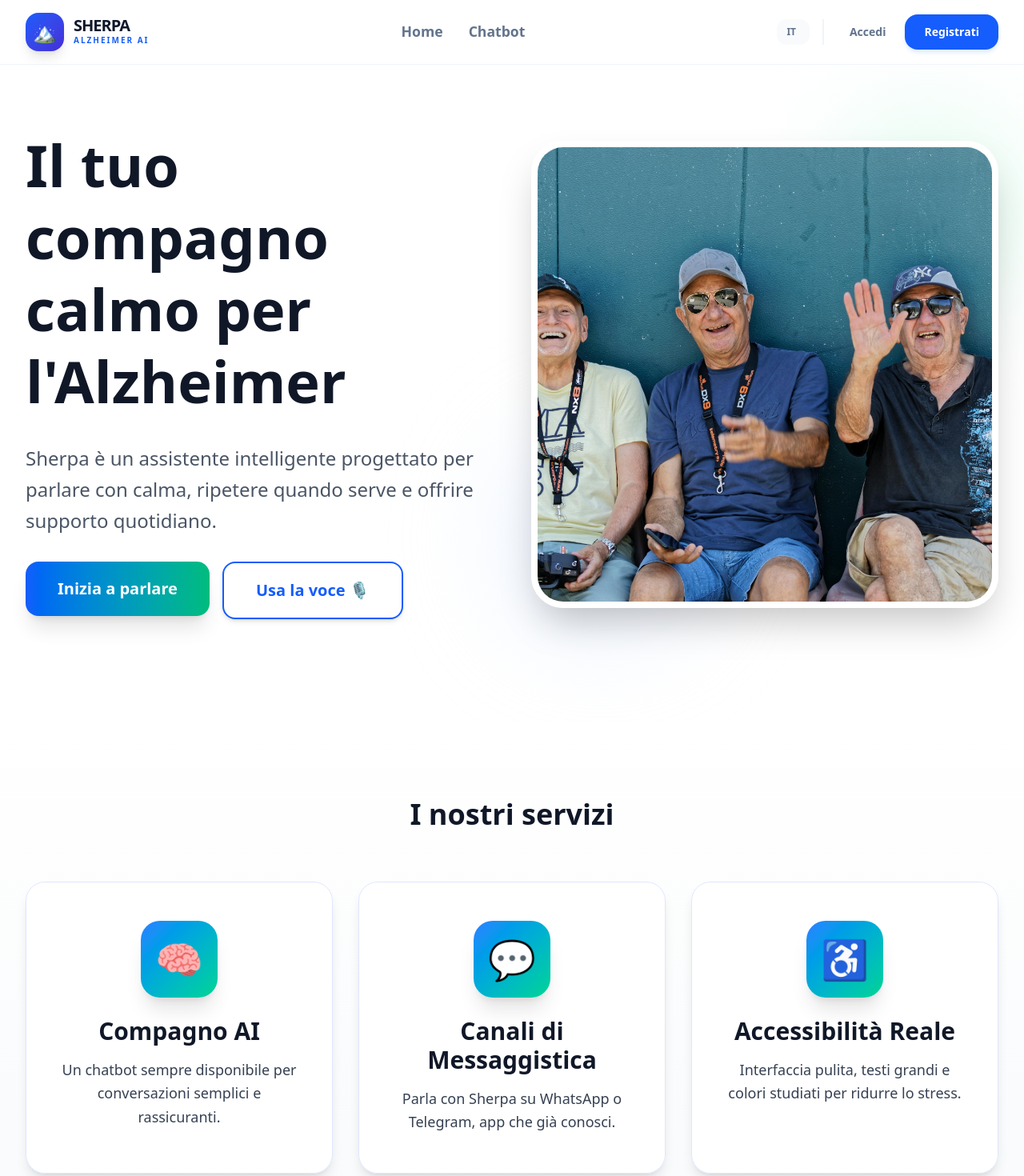
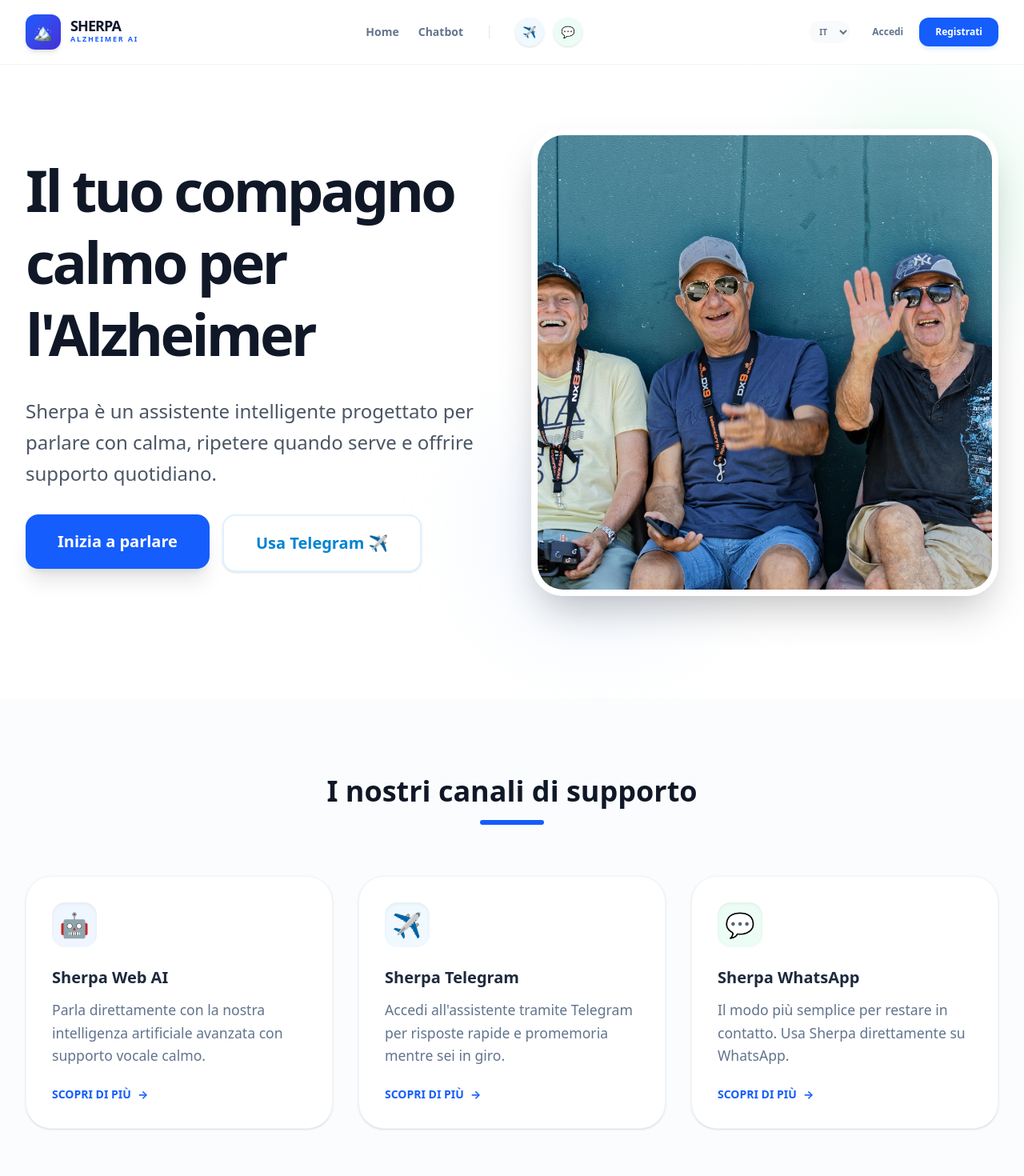
Before and after one commit to Niccolo27/Sherpa-Alzheimer, a Next.js app: page / in a window 1280 px wide. Shown: the top 1470 px of the page at 80% size. Built offline with nearby package versions, Linux system fonts and the light colour scheme.

Commit message:
New index page

```diff
--- /dev/null
+++ b/src/components/FeatureCard.tsx
@@ -0,0 +1,29 @@
+import React from 'react';
+import Link from 'next/link';
+
+interface CardProps {
+  title: string;
+  description: string;
+  icon: string;
+  href: string;
+  color: string;
+}
+
+export const FeatureCard = ({ title, description, icon, href, color }: CardProps) => {
+  return (
+    <Link href={href}>
+      <div className="group bg-white p-8 rounded-[32px] border border-slate-100 shadow-sm hover:shadow-xl transition-all duration-300 cursor-pointer h-full flex flex-col items-start">
+        <div className={`w-14 h-14 ${color} rounded-2xl flex items-center justify-center text-3xl mb-6 shadow-inner group-hover:scale-110 transition-transform`}>
+          {icon}
+        </div>
+        <h3 className="text-xl font-black text-slate-800 mb-3">{title}</h3>
+        <p className="text-slate-500 font-medium leading-relaxed mb-6 flex-1">
+          {description}
+        </p>
+        <div className="flex items-center gap-2 text-blue-600 font-bold text-sm group-hover:gap-4 transition-all">
+          SCOPRI DI PIÙ <span>→</span>
+        </div>
+      </div>
+    </Link>
+  );
+};
--- a/src/components/Header.tsx
+++ b/src/components/Header.tsx
@@ -8,7 +8,6 @@ export function Header({ currentLang, setLang }: any) {
   const router = useRouter();
 
   useEffect(() => {
-    // Sync login state
     const name = localStorage.getItem('chat_user_name');
     setUserName(name);
   }, []);
@@ -25,65 +24,76 @@ export function Header({ currentLang, setLang }: any) {
     es: { home: 'Inicio', chat: 'Chatbot', login: 'Acceder', signup: 'Registrarse', logout: 'Salir' }
   };
 
-  const t = labels[currentLang as keyof typeof labels];
+  const t = labels[currentLang as keyof typeof labels] || labels['en'];
 
   return (
-    <nav className="w-full bg-white/80 backdrop-blur-md border-b border-slate-100 sticky top-0 z-[100]">
+    <nav className="w-full bg-white/90 backdrop-blur-md border-b border-slate-100 sticky top-0 z-[100]">
       <Container>
         <div className="flex items-center justify-between h-20">
 
           {/* LEFT: BRANDING */}
           <Link href="/" className="flex items-center gap-3 group">
-            <div className="w-12 h-12 bg-gradient-to-br from-blue-600 to-indigo-700 rounded-2xl flex items-center justify-center text-white shadow-lg group-hover:rotate-3 transition-transform">
-              <span className="text-2xl font-bold">🏔️</span>
+            <div className="w-11 h-11 bg-gradient-to-br from-blue-600 to-indigo-700 rounded-xl flex items-center justify-center text-white shadow-md group-hover:shadow-blue-200 transition-all">
+              <span className="text-xl font-bold">🏔️</span>
             </div>
             <div className="flex flex-col">
-              <span className="text-xl font-black text-slate-900 leading-none tracking-tighter">SHERPA</span>
-              <span className="text-[10px] font-bold text-blue-600 tracking-[0.2em] uppercase">Alzheimer AI</span>
+              <span className="text-lg font-black text-slate-900 leading-none tracking-tighter">SHERPA</span>
+              <span className="text-[9px] font-bold text-blue-600 tracking-[0.2em] uppercase">Alzheimer AI</span>
             </div>
           </Link>
 
-          {/* MIDDLE: MAIN NAV */}
-          <div className="hidden md:flex items-center gap-8 font-bold text-slate-500">
-            <Link href="/" className="hover:text-blue-600 transition-colors">{t.home}</Link>
-            <Link href="/chatbot" className="hover:text-blue-600 transition-colors">{t.chat}</Link>
+          {/* MIDDLE: MAIN NAV + FAST LINKS */}
+          <div className="hidden lg:flex items-center gap-8">
+            <div className="flex items-center gap-6 font-bold text-slate-500 text-sm">
+              <Link href="/" className="hover:text-blue-600 transition-colors">{t.home}</Link>
+              <Link href="/chatbot" className="hover:text-blue-600 transition-colors">{t.chat}</Link>
+            </div>
+
+            <div className="h-4 w-[1px] bg-slate-200"></div>
+
+            {/* FAST LINKS TO TELEGRAM/WHATSAPP */}
+            <div className="flex items-center gap-3">
+              <Link href="/telegram" title="Telegram Fast Link">
+                <div className="w-9 h-9 bg-sky-50 text-sky-500 rounded-full flex items-center justify-center hover:bg-sky-500 hover:text-white transition-all cursor-pointer shadow-sm">
+                  <span className="text-sm">✈️</span>
+                </div>
+              </Link>
+              <Link href="/whatsapp" title="WhatsApp Fast Link">
+                <div className="w-9 h-9 bg-emerald-50 text-emerald-500 rounded-full flex items-center justify-center hover:bg-emerald-500 hover:text-white transition-all cursor-pointer shadow-sm">
+                  <span className="text-sm">💬</span>
+                </div>
+              </Link>
+            </div>
           </div>
 
           {/* RIGHT: AUTH & LANG */}
           <div className="flex items-center gap-4">
-
-            {/* Language Selector (Minimal) */}
             <select
               value={currentLang}
               onChange={(e) => setLang(e.target.value)}
-              className="bg-slate-50 border-none rounded-xl px-3 py-2 text-xs font-black text-slate-500 hover:bg-slate-100 transition-colors outline-none cursor-pointer appearance-none uppercase"
+              className="bg-slate-50 border-none rounded-xl px-2 py-1.5 text-[10px] font-black text-slate-500 hover:bg-slate-100 transition-colors outline-none cursor-pointer uppercase"
             >
               <option value="it">IT</option>
               <option value="en">EN</option>
               <option value="es">ES</option>
             </select>
 
-            <div className="h-8 w-[1.5px] bg-slate-100 hidden sm:block"></div>
-
             {userName ? (
-              <div className="flex items-center gap-4">
-                <div className="hidden sm:flex flex-col items-end leading-none">
-                  <span className="text-[10px] font-bold text-slate-400 uppercase tracking-widest">Utente</span>
-                  <span className="text-sm font-black text-slate-800">{userName}</span>
+              <div className="flex items-center gap-3">
+                <div className="hidden sm:block text-right">
+                   <p className="text-[10px] font-bold text-slate-400 uppercase leading-none">Paziente</p>
+                   <p className="text-sm font-black text-slate-800 leading-none mt-1">{userName}</p>
                 </div>
-                <button
-                  onClick={handleLogout}
-                  className="bg-red-50 text-red-600 font-bold px-5 py-2.5 rounded-2xl text-sm hover:bg-red-100 transition-all active:scale-95"
-                >
+                <button onClick={handleLogout} className="bg-slate-100 text-slate-600 font-bold px-4 py-2 rounded-xl text-xs hover:bg-red-50 hover:text-red-600 transition-all">
                   {t.logout}
                 </button>
               </div>
             ) : (
               <div className="flex items-center gap-2">
-                <Link href="/login" className="text-slate-500 font-bold hover:text-blue-600 transition px-4 py-2 text-sm">
+                <Link href="/login" className="text-slate-500 font-bold hover:text-blue-600 transition px-3 py-2 text-xs">
                   {t.login}
                 </Link>
-                <Link href="/register" className="bg-blue-600 text-white font-black px-6 py-3 rounded-2xl text-sm shadow-md shadow-blue-100 hover:bg-blue-700 hover:shadow-lg transition-all active:scale-95">
+                <Link href="/register" className="bg-blue-600 text-white font-black px-5 py-2.5 rounded-xl text-xs shadow-md shadow-blue-100 hover:bg-blue-700 transition-all active:scale-95">
                   {t.signup}
                 </Link>
               </div>
--- a/src/pages/index.tsx
+++ b/src/pages/index.tsx
@@ -4,7 +4,7 @@ import { useState } from 'react';
 import { Header } from '../components/Header';
 import { Footer } from '../components/Footer';
 import { Container } from '../components/Container';
-import { ServiceCard } from '../components/ServiceCard';
+import { FeatureCard } from '../components/FeatureCard'; // Updated component
 import { SupportedLang } from './chatbot';
 
 export default function Home() {
@@ -15,11 +15,11 @@ export default function Home() {
       heroTitle: "Il tuo compagno calmo per l'Alzheimer",
       heroDesc: "Sherpa è un assistente intelligente progettato per parlare con calma, ripetere quando serve e offrire supporto quotidiano.",
       cta: "Inizia a parlare",
-      ctaVoice: "Usa la voce 🎙️", // New label
-      servicesTitle: "I nostri servizi",
-      s1: { title: "Compagno AI", desc: "Un chatbot sempre disponibile per conversazioni semplici e rassicuranti." },
-      s2: { title: "Canali di Messaggistica", desc: "Parla con Sherpa su WhatsApp o Telegram, app che già conosci." },
-      s3: { title: "Accessibilità Reale", desc: "Interfaccia pulita, testi grandi e colori studiati per ridurre lo stress." },
+      ctaTelegram: "Usa Telegram ✈️",
+      servicesTitle: "I nostri canali di supporto",
+      s1: { title: "Sherpa Web AI", desc: "Parla direttamente con la nostra intelligenza artificiale avanzata con supporto vocale calmo." },
+      s2: { title: "Sherpa Telegram", desc: "Accedi all'assistente tramite Telegram per risposte rapide e promemoria mentre sei in giro." },
+      s3: { title: "Sherpa WhatsApp", desc: "Il modo più semplice per restare in contatto. Usa Sherpa direttamente su WhatsApp." },
       finalTitle: "Una conversazione serena, in ogni momento.",
       finalDesc: "Sherpa parla lentamente e mantiene le risposte brevi e chiare, proprio come farebbe un caregiver esperto.",
       imgAlt: "Persona anziana e caregiver interagiscono con serenità"
@@ -28,11 +28,11 @@ export default function Home() {
       heroTitle: "Your calm companion for Alzheimer's",
       heroDesc: "Sherpa is an intelligent assistant designed to speak calmly, repeat when needed, and offer daily support.",
       cta: "Start talking",
-      ctaVoice: "Use voice 🎙️", // New label
-      servicesTitle: "Our Services",
-      s1: { title: "AI Companion", desc: "An always-available chatbot for simple and reassuring conversations." },
-      s2: { title: "Messaging Channels", desc: "Talk to Sherpa on WhatsApp or Telegram, apps you already know." },
-      s3: { title: "Truly Accessible", desc: "Clean interface, large text, and colors designed to reduce stress." },
+      ctaTelegram: "Use Telegram ✈️",
+      servicesTitle: "Our Support Channels",
+      s1: { title: "Sherpa Web AI", desc: "Speak directly with our advanced AI featuring calm voice support." },
+      s2: { title: "Sherpa Telegram", desc: "Access the assistant via Telegram for quick answers and reminders on the go." },
+      s3: { title: "Sherpa WhatsApp", desc: "The easiest way to stay in touch. Use Sherpa directly on WhatsApp." },
       finalTitle: "A serene conversation, at any time.",
       finalDesc: "Sherpa speaks slowly and keeps answers short and clear, just like an expert caregiver would.",
       imgAlt: "Elderly person and caregiver interacting calmly"
@@ -41,11 +41,11 @@ export default function Home() {
       heroTitle: "Tu compañero tranquilo para el Alzheimer",
       heroDesc: "Sherpa es un asistente inteligente diseñado para hablar con calma, repetir cuando sea necesario y ofrecer apoyo diario.",
       cta: "Empezar a hablar",
-      ctaVoice: "Usar voz 🎙️", // New label
-      servicesTitle: "Nuestros Servicios",
-      s1: { title: "Compañero AI", desc: "Un chatbot siempre disponible para conversaciones sencillas y tranquilizadoras." },
-      s2: { title: "Canales de Mensajería", desc: "Habla con Sherpa en WhatsApp o Telegram, aplicaciones que ya conoces." },
-      s3: { title: "Realmente Accesible", desc: "Interfaz limpia, textos grandes y colores diseñados para reducir el estrés." },
+      ctaTelegram: "Usar Telegram ✈️",
+      servicesTitle: "Nuestros canales de soporte",
+      s1: { title: "Sherpa Web AI", desc: "Habla directamente con nuestra IA avanzada con soporte de voz calmado." },
+      s2: { title: "Sherpa Telegram", desc: "Accede al asistente vía Telegram para respuestas rápidas y recordatorios." },
+      s3: { title: "Sherpa WhatsApp", desc: "La forma más fácil de estar en contacto. Usa Sherpa directamente en WhatsApp." },
       finalTitle: "Una convesación serena, en cualquier momento.",
       finalDesc: "Sherpa habla despacio y mantiene las respuestas cortas y claras, tal como lo haría un cuidador experto.",
       imgAlt: "Persona mayor y cuidador interactuando con calma"
@@ -54,10 +54,11 @@ export default function Home() {
 
   const t = content[lang] || content['en'];
 
-  const services = [
-    { title: t.s1.title, desc: t.s1.desc, icon: '🧠' },
-    { title: t.s2.title, desc: t.s2.desc, icon: '💬' },
-    { title: t.s3.title, desc: t.s3.desc, icon: '♿' },
+  // Data for the three main cards
+  const platforms = [
+    { title: t.s1.title, desc: t.s1.desc, icon: '🤖', href: '/chatbot', color: 'bg-blue-50 text-blue-600' },
+    { title: t.s2.title, desc: t.s2.desc, icon: '✈️', href: '/telegram', color: 'bg-sky-50 text-sky-500' },
+    { title: t.s3.title, desc: t.s3.desc, icon: '💬', href: '/whatsapp', color: 'bg-emerald-50 text-emerald-600' },
   ];
 
   return (
@@ -69,33 +70,29 @@ export default function Home() {
         <Container>
           <div className="grid grid-cols-1 lg:grid-cols-2 gap-12 items-center">
 
-            {/* Text Side */}
             <div className="space-y-8 relative z-10 animate-fade-in-slow">
-              <h1 className="text-5xl md:text-7xl font-black text-gray-900 leading-tight">
+              <h1 className="text-5xl md:text-7xl font-black text-gray-900 leading-tight tracking-tighter">
                 {t.heroTitle}
               </h1>
-              <p className="text-xl md:text-2xl text-gray-600 max-w-2xl leading-relaxed">
+              <p className="text-xl md:text-2xl text-gray-600 max-w-2xl leading-relaxed font-medium">
                 {t.heroDesc}
               </p>
 
-              {/* BUTTON GROUP */}
               <div className="flex flex-col sm:flex-row gap-4">
                 <Link href="/chatbot">
-                  <button className="w-full sm:w-auto px-10 py-5 text-xl font-bold rounded-2xl bg-gradient-to-r from-blue-600 to-emerald-500 text-white shadow-xl hover:shadow-2xl hover:-translate-y-1 transition transform duration-300">
+                  <button className="w-full sm:w-auto px-10 py-5 text-xl font-bold rounded-2xl bg-blue-600 text-white shadow-xl hover:shadow-2xl hover:-translate-y-1 transition transform duration-300">
                     {t.cta}
                   </button>
                 </Link>
 
-                {/* NEW VOICE BUTTON */}
-                <Link href="/voice">
-                  <button className="w-full sm:w-auto px-10 py-5 text-xl font-bold rounded-2xl bg-white text-blue-600 border-2 border-blue-600 shadow-md hover:bg-blue-50 hover:-translate-y-1 transition transform duration-300">
-                    {t.ctaVoice}
+                <Link href="/telegram">
+                  <button className="w-full sm:w-auto px-10 py-5 text-xl font-bold rounded-2xl bg-white text-sky-600 border-2 border-sky-100 shadow-sm hover:bg-sky-50 hover:-translate-y-1 transition transform duration-300">
+                    {t.ctaTelegram}
                   </button>
                 </Link>
               </div>
             </div>
 
-            {/* Image Side */}
             <div className="relative">
               <div className="relative z-10 w-full aspect-square rounded-[40px] overflow-hidden shadow-2xl border-8 border-white">
                 <Image
@@ -114,17 +111,23 @@ export default function Home() {
         </Container>
       </section>
 
-      {/* SERVICES SECTION */}
-      <section className="py-24 bg-gradient-to-b from-transparent to-slate-50">
+      {/* SERVICES GRID SECTION */}
+      <section className="py-24 bg-slate-50/50">
         <Container>
-          <h2 className="text-4xl font-black mb-16 text-center text-gray-900">{t.servicesTitle}</h2>
+          <div className="text-center mb-16">
+            <h2 className="text-4xl font-black text-gray-900 mb-4">{t.servicesTitle}</h2>
+            <div className="w-20 h-1.5 bg-blue-600 mx-auto rounded-full"></div>
+          </div>
+
           <div className="grid grid-cols-1 md:grid-cols-3 gap-8">
-            {services.map((service, index) => (
-              <ServiceCard
+            {platforms.map((p, index) => (
+              <FeatureCard
                 key={index}
-                title={service.title}
-                description={service.desc}
-                icon={service.icon}
+                title={p.title}
+                description={p.desc}
+                icon={p.icon}
+                href={p.href}
+                color={p.color}
               />
             ))}
           </div>
@@ -135,22 +138,17 @@ export default function Home() {
       <section className="py-20 bg-gradient-to-r from-emerald-50 via-sky-50 to-blue-50">
         <Container>
           <div className="max-w-3xl mx-auto text-center space-y-8">
-            <h3 className="text-3xl md:text-5xl font-extrabold text-emerald-900">
+            <h3 className="text-3xl md:text-5xl font-black text-slate-800">
               {t.finalTitle}
             </h3>
-            <p className="text-xl text-gray-700 leading-relaxed">
+            <p className="text-xl text-slate-600 leading-relaxed font-medium">
               {t.finalDesc}
             </p>
-            <div className="flex flex-col sm:flex-row gap-4 justify-center">
+            <div className="flex flex-col sm:flex-row gap-4 justify-center pt-4">
                 <Link href="/chatbot">
-                <button className="px-12 py-5 text-xl font-bold rounded-2xl bg-blue-600 text-white shadow-lg hover:bg-blue-700 transition">
-                    {t.cta}
-                </button>
-                </Link>
-                <Link href="/voice">
-                <button className="px-12 py-5 text-xl font-bold rounded-2xl bg-white text-emerald-600 border-2 border-emerald-600 shadow-lg hover:bg-emerald-50 transition">
-                    {t.ctaVoice}
-                </button>
+                  <button className="px-12 py-5 text-xl font-bold rounded-2xl bg-blue-600 text-white shadow-lg hover:bg-blue-700 transition">
+                      {t.cta}
+                  </button>
                 </Link>
             </div>
           </div>
```
